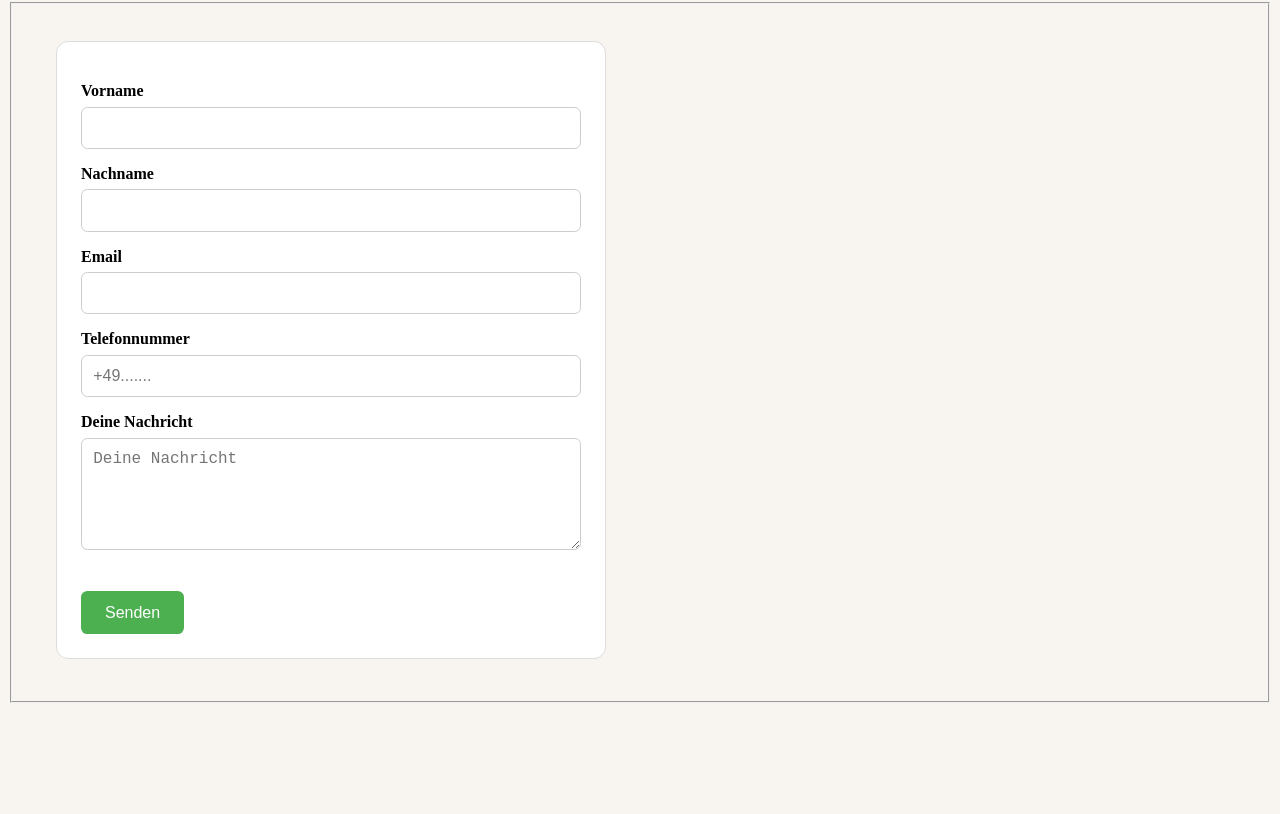
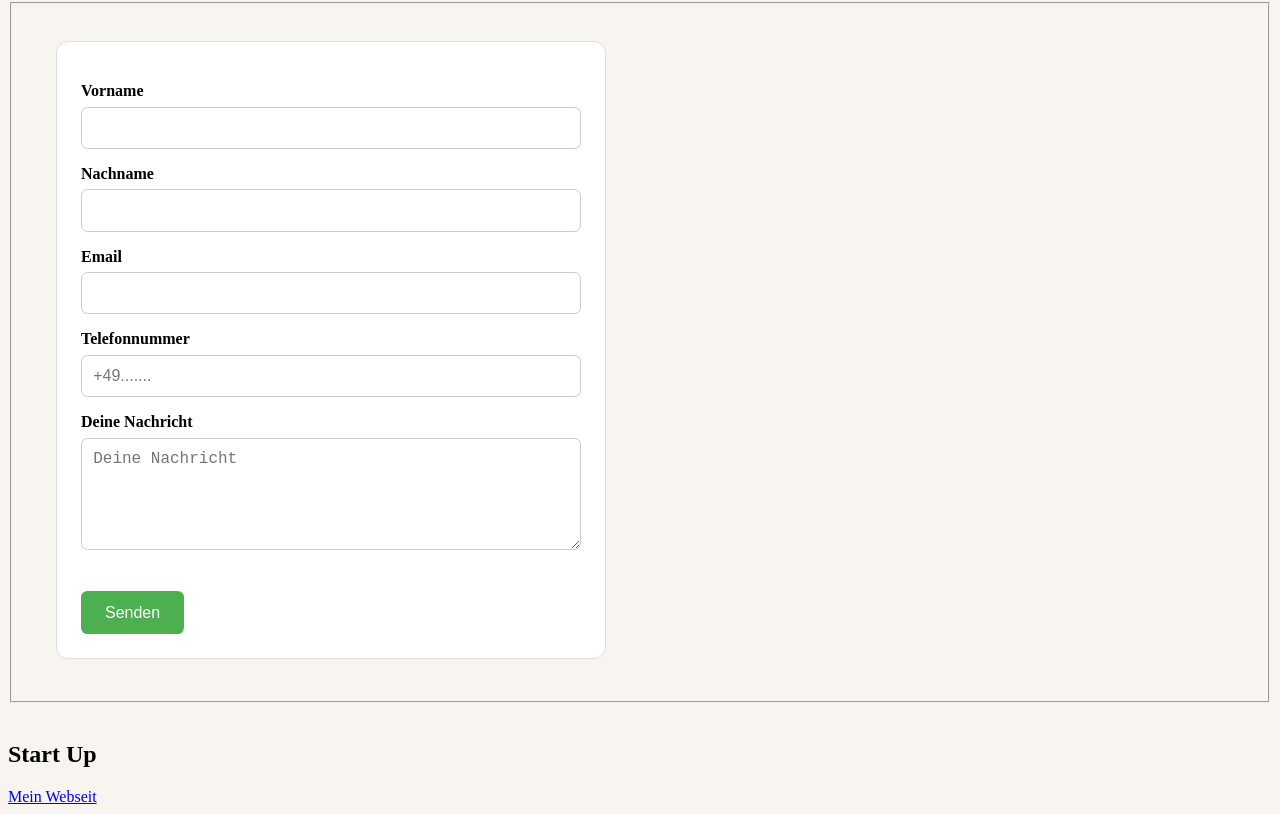
Before and after one commit to marwa555/Erst_App, a plain HTML site: page index.html in a window 1280 px wide. Shown: the part 1263-2077 px from the top of the page. Before the commit the page ends 1992 px from the top, so only its background shows below. Drawn offline with Linux system fonts and the light colour scheme.

Commit message:
Mit mein StartUp

```diff
--- a/index.html
+++ b/index.html
@@ -97,6 +97,11 @@
         <button type="submit">Senden</button>
     </fieldset>
     </form><br>
+    <section>
+      <h2>Start Up</h2>
+      <a href="https://marwa555.github.io/Projekt-Beckerei/" target="_blank"
+       rel="noopener noreferrer">Mein Webseit</a>
+    </section>
 
 </body>
 </html>
```
Also changed, not shown: part02.html (+2 -0 lines).
